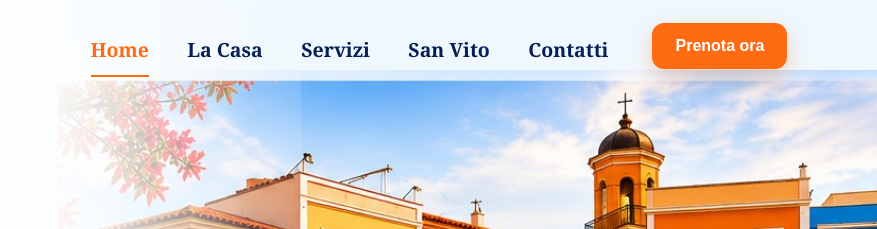
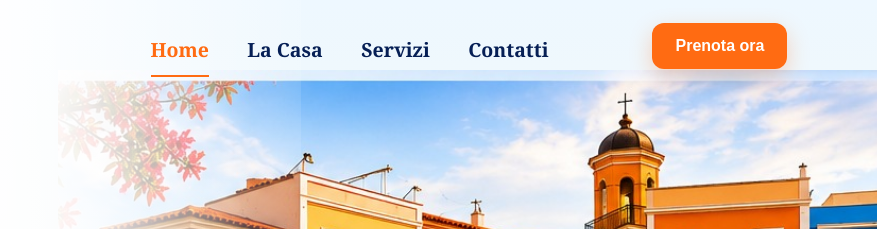
Before and after one commit to metazenvr-crypto/bellavistaapulia, a plain HTML site: page index.html in a window 1280 px wide. Shown: the top 229 px of the page, 403-1280 px from the left. Drawn offline with Linux system fonts and the light colour scheme.

Commit message:
Update index.html

```diff
--- a/index.html
+++ b/index.html
@@ -70,7 +70,7 @@
     </span>
   </a>
   <nav class="menu" aria-label="Navigazione principale">
-    <a class="active" href="#">Home</a><a href="#casa">La Casa</a><a href="#servizi">Servizi</a><a href="#sanvito">San Vito</a><!--<a href="#dintorni">Dintorni</a>--><a href="#contatti">Contatti</a>
+    <a class="active" href="#">Home</a><a href="#casa">La Casa</a><a href="#servizi">Servizi</a><!--<a href="#sanvito">San Vito</a>--><!--<a href="#dintorni">Dintorni</a>--><a href="#contatti">Contatti</a>
   </nav>
   <a class="book-top" href="https://www.airbnb.it/rooms/1697033572177027171?unique_share_id=cd77a02f-53cc-4e00-bccd-5b3cbc2f00af&viralityEntryPoint=1&s=76&source_impression_id=p3_1780296394_P3U3zzwlOXMz4YsE"> Prenota ora</a>
 </header>
```
